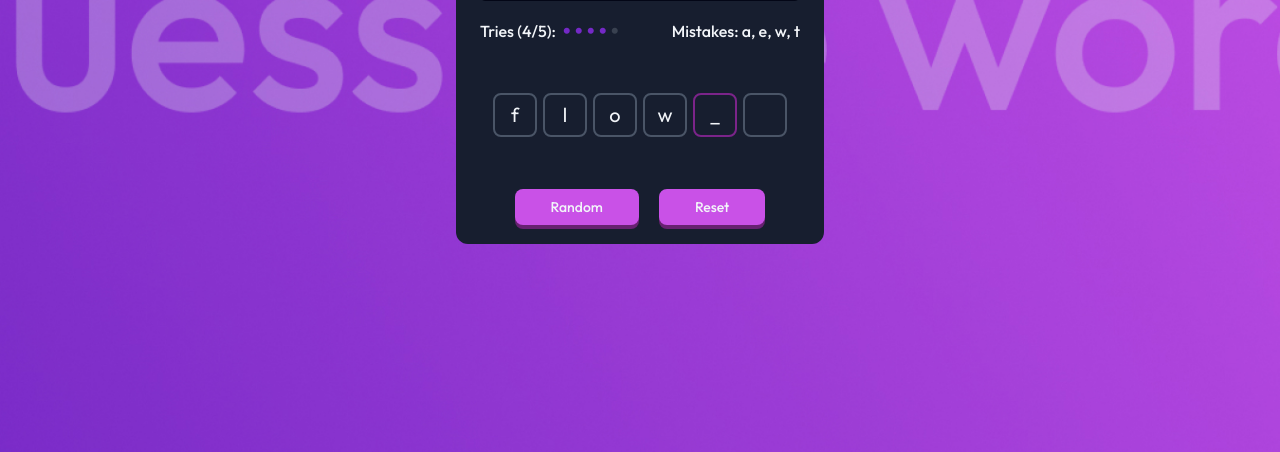
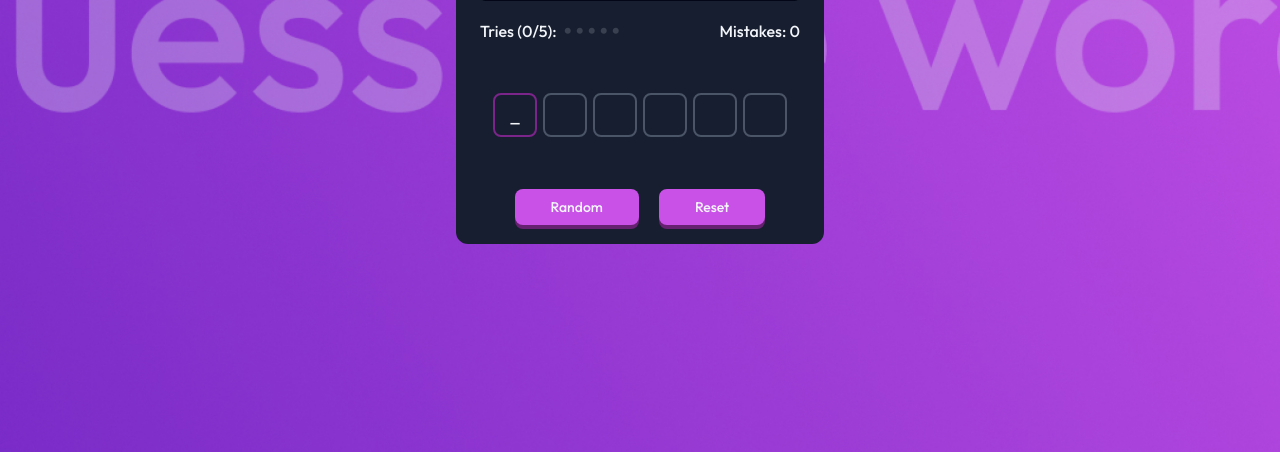
Before and after one commit to amilliiee/guessing-game, a plain HTML site: page index.html in a window 1280 px wide. Shown: the part 348-800 px from the top of the page. Drawn offline with Linux system fonts and the light colour scheme.

Commit message:
"fixed style for comparison"

```diff
--- a/index.js
+++ b/index.js
@@ -11,9 +11,9 @@ document.addEventListener('DOMContentLoaded', () => {
 
     // BELOW: SIMPLY FOR CHALLENGE COMPARISON
     const scrambledWord = 'relowf';
-    let mistakes = ['a', 'e', 'w', 't'];
+    let mistakes = ['0'];
     mistakesDiv.textContent = mistakes.join(', ');
-    triesSpan.textContent = '(4/5):';
+    triesSpan.textContent = '(0/5):';
     //
 
     scrambledWordDiv.textContent = scrambledWord;
--- a/styles.css
+++ b/styles.css
@@ -155,51 +155,15 @@ button {
 BELOW IS SIMPLY FOR CHALLENGE COMPARISON
 */
 
-#try-dot {
-    color: var(--blurple);
-}
-
 #ab1, #ab2, #ab3, #ab4 {
     font-size: 1.25rem;
 }
 
-#ab5 {
+#ab1 {
     border-color: #7B248A;
 }
 
 #ab1::after {
-    content: 'f';
-    position: absolute;
-    bottom: 8px;
-    left: 50%;
-    transform: translateX(-50%);
-}
-
-#ab2::after {
-    content: 'l';
-    position: absolute;
-    bottom: 8px;
-    left: 50%;
-    transform: translateX(-50%);
-}
-
-#ab3::after {
-    content: 'o';
-    position: absolute;
-    bottom: 8px;
-    left: 50%;
-    transform: translateX(-50%);
-}
-
-#ab4::after {
-    content: 'w';
-    position: absolute;
-    bottom: 8px;
-    left: 50%;
-    transform: translateX(-50%);
-}
-
-#ab5::after {
     content: '_';
     position: absolute;
     bottom: 8px;
```
